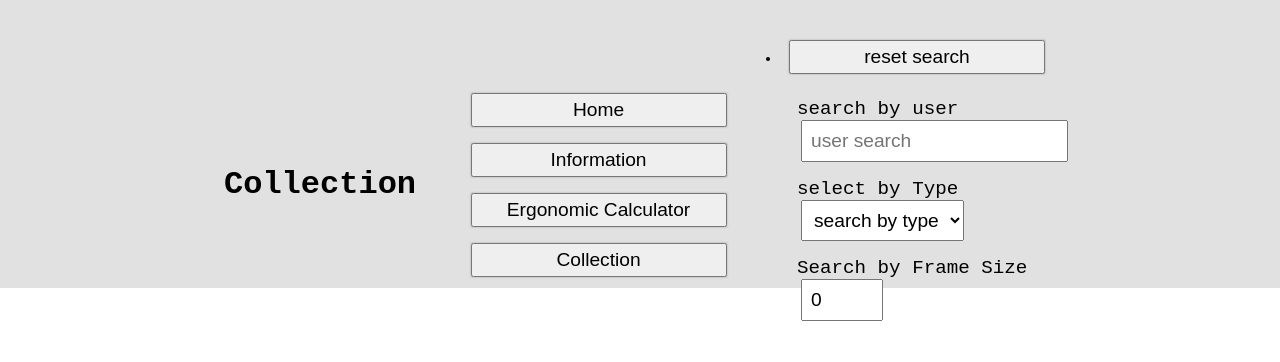
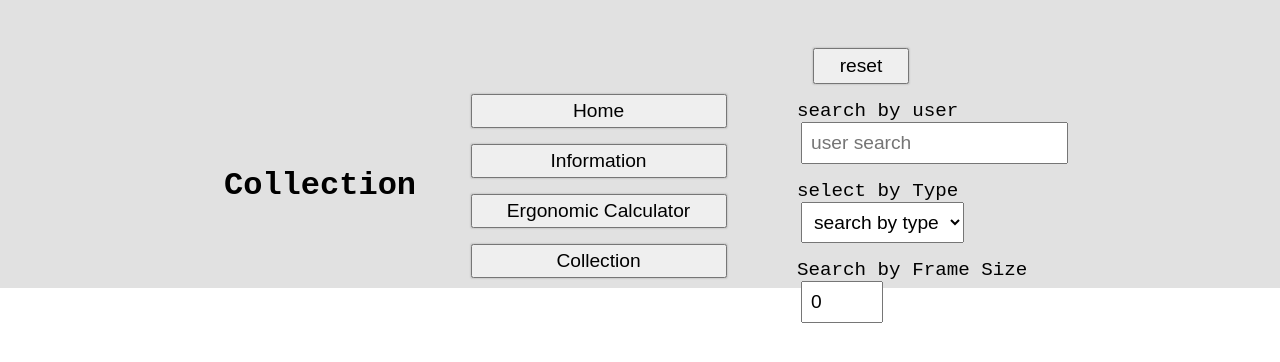
Before and after one commit to thisKonrad/bike_geometry, a Next.js app: page /collection in a window 1280 px wide. Shown: the top 362 px of the page. Built offline with nearby package versions, Linux system fonts and the light colour scheme; no server answers; the database is empty.

Commit message:
search bar operations username biketype framsize working well

```diff
--- a/components/BikeCard/index.jsx
+++ b/components/BikeCard/index.jsx
@@ -46,7 +46,7 @@ export default function BikeCard({data}){
             }
             if(frameSizeSelect){
                 filteredData = filteredData.filter((bike) =>
-                bike.frameSize === frameSizeSelect);
+                bike.frameSize === Number(frameSizeSelect));
             }
             return filteredData;
         } else {
--- a/components/CollectionSearchBar/index.jsx
+++ b/components/CollectionSearchBar/index.jsx
@@ -55,10 +55,10 @@ export default function CollectionSearchBar({show}){
 
 return (<section className={SearchBar.searchbar_wrap}>
     <ul>
-        <li>
-            <button className={SearchBar.searchreset}
+        <li className={SearchBar.list}>
+            <button className={SearchBar.search_reset}
             onClick={resetSearch}>
-                reset search
+            reset
             </button>
         </li>
         <li className={SearchBar.list}>
--- a/pages/collection/index.jsx
+++ b/pages/collection/index.jsx
@@ -5,7 +5,6 @@ import BikeCard from '@/components/BikeCard';
 import useSWR from 'swr';
 //import {useEffect} from 'react';
 import styles from '@/styles/Home.module.css';
-
 
 
 const fetcher = (...args) => fetch(...args).then((res) => res.json());
--- a/styles/SearchBar.module.css
+++ b/styles/SearchBar.module.css
@@ -13,12 +13,12 @@
     font-size: 1.2rem;
 }
 
-.resetSearch{
-    list-style: none;
+.search_reset{
     margin: 1rem;
-    font-size: 2rem;
+    padding: 1rem;
+    font-size: 1.2rem;
     height: 1.4rem;
-    width: 3rem;
+    width: 6rem;
     display: flex;
     justify-content: center;
     align-items: center;
```
